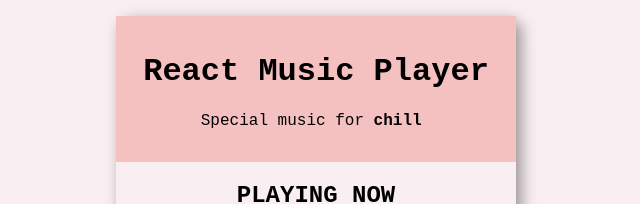
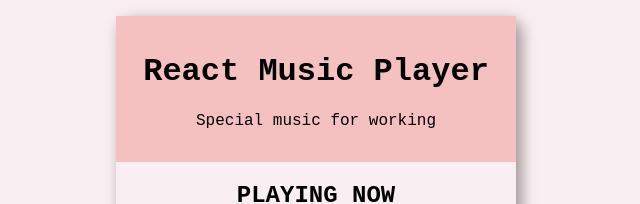
Before and after one commit to Jordane-Kraken/web-app-music-player, a React (Create React App) app in the folder music-player-react/: page / in a window 1280 px wide. Shown: the top 204 px of the page, without its empty margins (324-964 px from the left). Built offline with nearby package versions, Linux system fonts and the light colour scheme; a web font is replaced by a local one.

Commit message:
suppression react typical pour la fluidité de l'app

```diff
--- a/music-player-react/package.json
+++ b/music-player-react/package.json
@@ -1,4 +1,5 @@
 {
+  "homepage": "https://jordane-kraken.github.io/web-app-music-player",
   "name": "music-player-react",
   "version": "0.1.0",
   "private": true,
@@ -14,7 +15,6 @@
     "react": "^17.0.1",
     "react-dom": "^17.0.1",
     "react-scripts": "4.0.3",
-    "react-typical": "^0.1.3",
     "sass": "^1.32.8",
     "sass-loader": "^11.0.1",
     "web-vitals": "^1.0.1"
--- a/music-player-react/src/components/Header/index.js
+++ b/music-player-react/src/components/Header/index.js
@@ -1,6 +1,4 @@
 import { React } from 'react';
-import Typical from 'react-typical';
-
 
 import './index.scss';
 
@@ -8,22 +6,7 @@ function Header() {
   return (
     <header className="header">
       <h1>React Music Player</h1>
-      <p>Special music for{' '}
-      <Typical
-      loop={1}
-      wrapper='b'
-      steps={[
-        'working',
-        2000,
-        'chilling',
-        2000,
-        'dreaming',
-        2000,
-        'coding',
-        2000
-      ]}
-      />
-      </p>
+      <p>Special music for working</p>
     </header>
   )
 }
```
Also changed, not shown: 1 other file (tests, documents, lock files or other folders).
